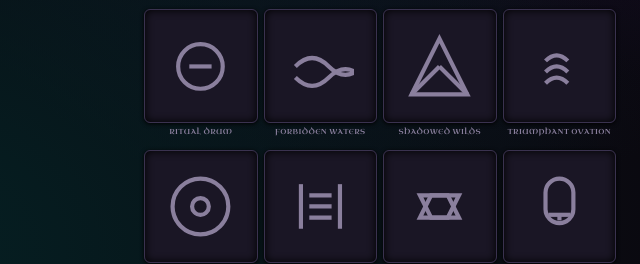
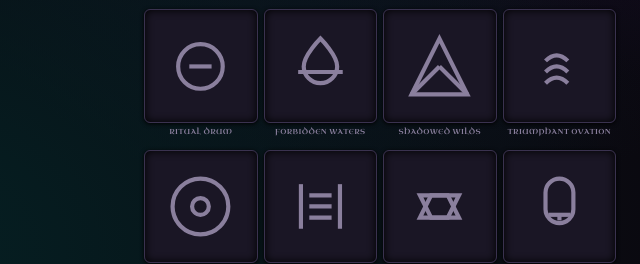
Before and after one commit to OsamahAlNuaimi/elder.github.io, a plain HTML site: page index.html in a window 1280 px wide. Shown: the part 548-812 px from the top of the page, 260-900 px from the left. Drawn offline with nearby package versions, Linux system fonts and the light colour scheme.

Commit message:
Update index.html

```diff
--- a/index.html
+++ b/index.html
@@ -199,7 +199,7 @@
                 { title: 'The Reckoning', file: '11. The Reckoning.mp3', icon: `<svg viewBox="0 0 24 24"><path d="M13 2L3 14h9l-1 8 10-12h-9l1-8z"></path></svg>` },
                 { title: 'Mystery Deepens', file: '12. Mystery Deepens.mp3', icon: `<svg viewBox="0 0 24 24"><circle cx="11" cy="11" r="8"></circle><path d="M21 21l-4.35-4.35"></path><path d="M11 8v4"></path><circle cx="11" cy="15" r="1"></circle></svg>` },
                 { title: 'Ritual Drum', file: '13. Ritual Drum.mp3', icon: `<svg viewBox="0 0 24 24"><circle cx="12" cy="12" r="8"></circle><path d="M8 12h8"></path></svg>` },
-                { title: 'Forbidden Waters', file: '14. Forbidden Waters.mp3', icon: `<svg viewBox="0 0 24 24"><path d="M3 12c4-4 8-4 12 0 4 4 8 4 12 0"></path><path d="M3 16c4 4 8 4 12 0 4-4 8-4 12 0"></path></svg>` },
+                { title: 'Forbidden Waters', file: '14. Forbidden Waters.mp3', icon: `<svg viewBox="0 0 24 24"><path d="M12 2C12 2 6 8 6 12a6 6 0 0 0 12 0c0-4-6-10-6-10z"></path><path d="M4 14h16"></path></svg>` },
                 { title: 'Shadowed Wilds', file: '15. Shadowed Wilds.mp3', icon: `<svg viewBox="0 0 24 24"><path d="M12 2L2 22h20L12 2z"></path><path d="M12 12L2 22"></path><path d="M12 12L22 22"></path></svg>` },
                 { title: 'Triumphant Ovation', file: '16. Triumphant Ovation.mp3', icon: `<svg viewBox="0 0 24 24"><path d="M15 18s-2-2-4-2-4 2-4 2"></path><path d="M15 14s-2-2-4-2-4 2-4 2"></path><path d="M15 10s-2-2-4-2-4 2-4 2"></path></svg>` },
                 { title: 'Eldritch Void', file: '17. Eldritch Void.mp3', icon: `<svg viewBox="0 0 24 24"><circle cx="12" cy="12" r="10"></circle><circle cx="12" cy="12" r="3"></circle></svg>` },
```
